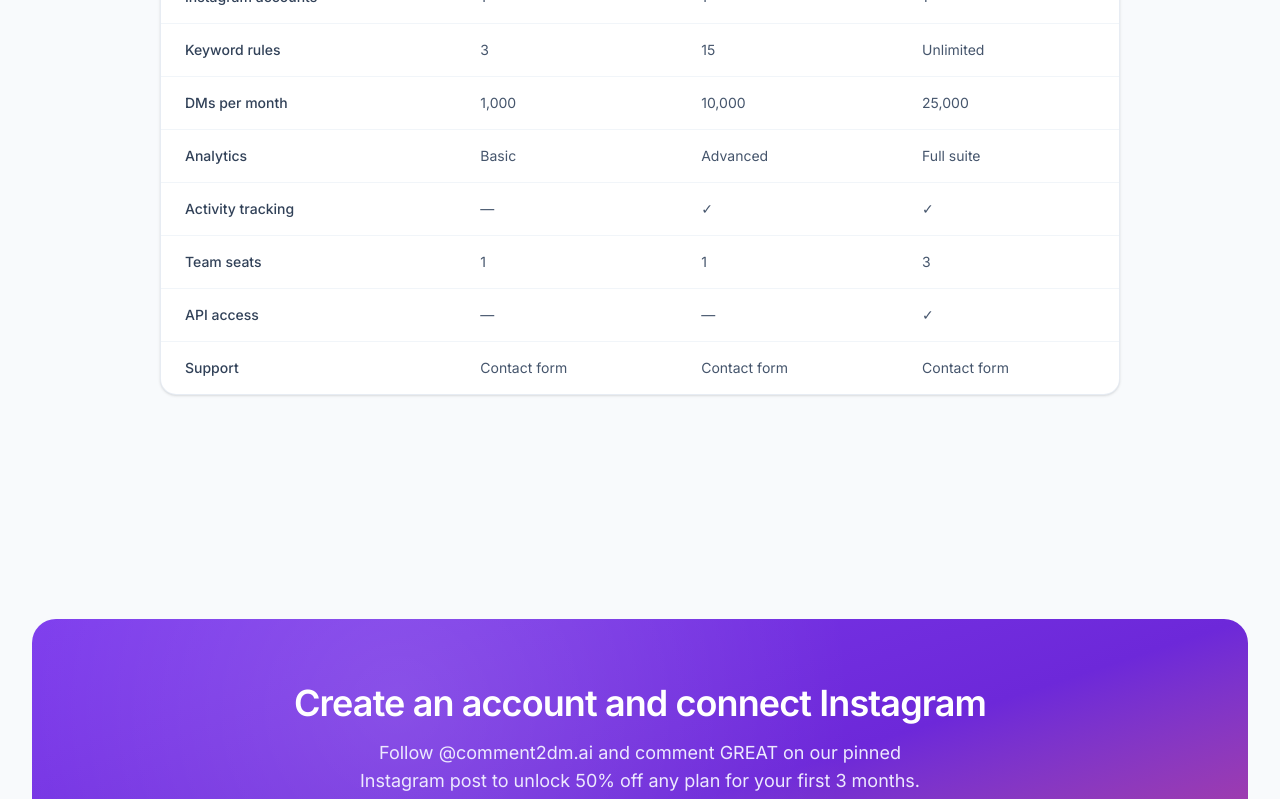
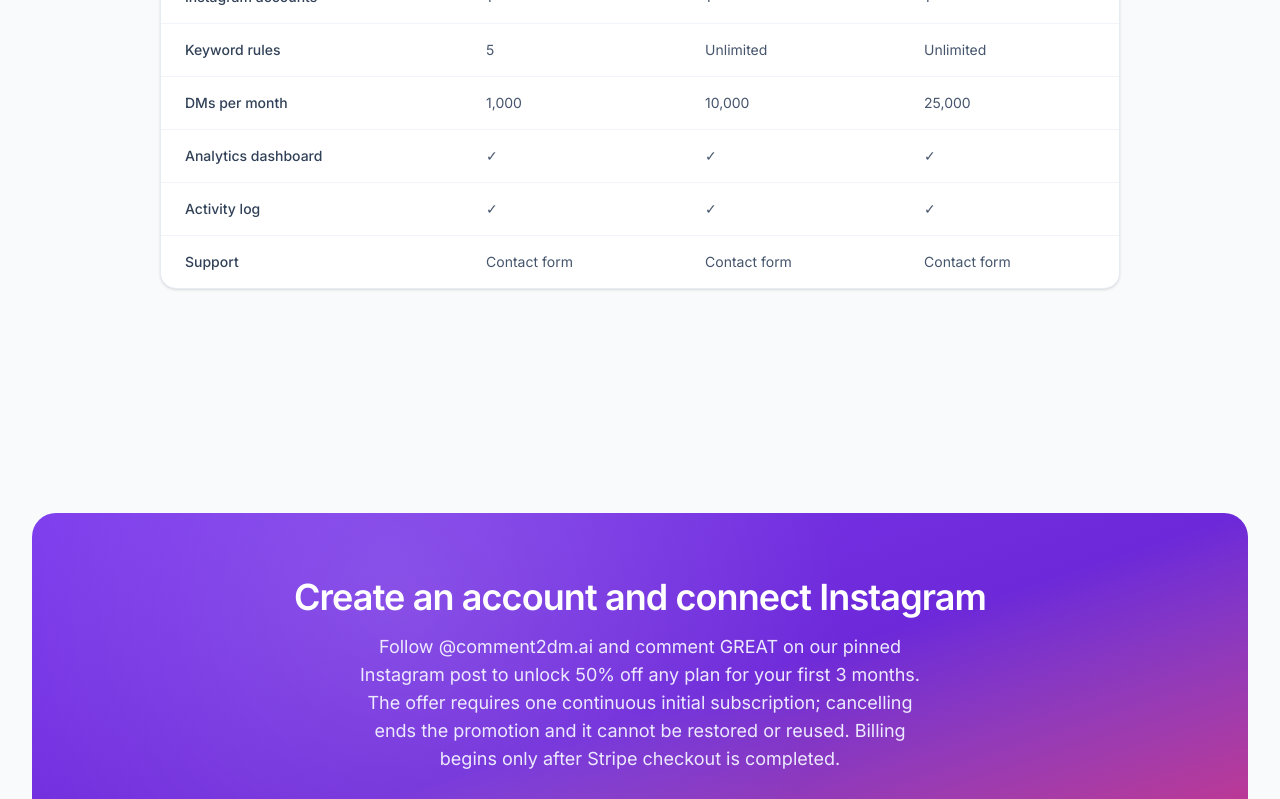
Before and after one commit to brijeshpatelriskyboy/insta-autodm, a Next.js app in the folder frontend/: page /pricing in a window 1280 px wide. Shown: the part 1740-2539 px from the top of the page. Built offline with nearby package versions, Linux system fonts and the light colour scheme; no server answers.

Commit message:
Correct Comment2DM public pricing comparison

```diff
--- a/frontend/src/app/(marketing)/pricing/page.tsx
+++ b/frontend/src/app/(marketing)/pricing/page.tsx
@@ -12,12 +12,10 @@ export const metadata: Metadata = {
 
 const comparison = [
   { feature: "Instagram accounts", starter: "1", creator: "1", pro: "1" },
-  { feature: "Keyword rules", starter: "3", creator: "15", pro: "Unlimited" },
+  { feature: "Keyword rules", starter: "5", creator: "Unlimited", pro: "Unlimited" },
   { feature: "DMs per month", starter: "1,000", creator: "10,000", pro: "25,000" },
-  { feature: "Analytics", starter: "Basic", creator: "Advanced", pro: "Full suite" },
-  { feature: "Activity tracking", starter: "—", creator: "✓", pro: "✓" },
-  { feature: "Team seats", starter: "1", creator: "1", pro: "3" },
-  { feature: "API access", starter: "—", creator: "—", pro: "✓" },
+  { feature: "Analytics dashboard", starter: "✓", creator: "✓", pro: "✓" },
+  { feature: "Activity log", starter: "✓", creator: "✓", pro: "✓" },
   { feature: "Support", starter: "Contact form", creator: "Contact form", pro: "Contact form" },
 ];
 
```
